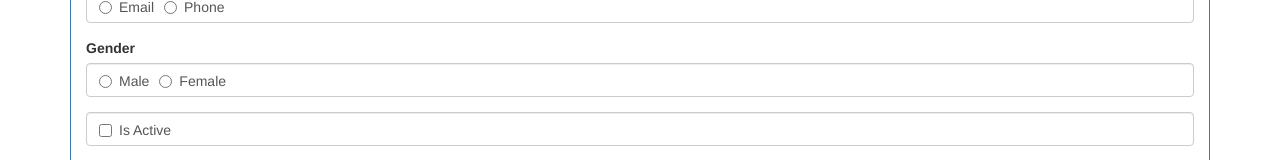
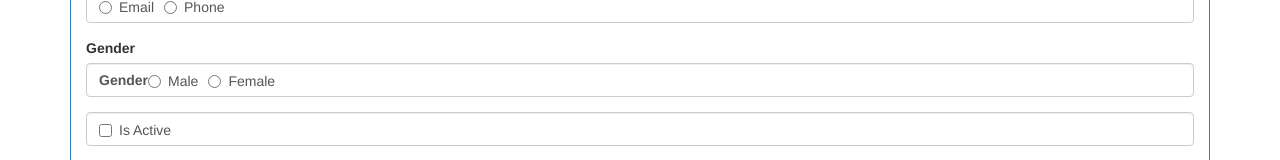
Before and after one commit to LeandroCarolino01/angular-crud, an Angular app: page /create in a window 1280 px wide. Shown: the part 385-545 px from the top of the page. Built offline with nearby package versions, Linux system fonts and the light colour scheme.

Commit message:
radio button validation added

```diff
--- a/src/app/create-employee.component.html
+++ b/src/app/create-employee.component.html
@@ -31,36 +31,40 @@
         <input id="phoneNumber"  [(ngModel)]="employee.phoneNumber" name="phoneNumber" type="text" class="form-control">
       </div>
 
-      <div class="form-group">
+      <div class="form-group" [class.has-error]="contactPreference.touched && contactPreference.invalid">
 
-        <label>Contact Preference</label>
+        <label class="control-label">Contact Preference</label>
 
         <div class="form-control">
           <label class="radio-inline">
-            <input type="radio" name="contactPreference" value="">
+            <input type="radio" required #contactPreference="ngModel" name="contactPreference" [(ngModel)]="employee.contactPreference" value="">
             Email
           </label>
           <label class="radio-inline">
-            <input type="radio" name="contactPreference">
+            <input type="radio"  required #contactPreference="ngModel" name="contactPreference" [(ngModel)]="employee.contactPreference" >
             Phone
           </label>
         </div>
+        <span class="help-block" *ngIf="contactPreference.touched && contactPreference.invalid">Contact preference is required</span>
+
       </div>
 
-      <div class="form-group">
+      <div class="form-group" [class.has-error]="gender.touched && gender.invalid">
 
         <label>Gender</label>
 
         <div class="form-control">
+          <label for="gender" class="control-label">Gender</label>
           <label class="radio-inline">
-            <input type="radio" value="male" name="gender" [(ngModel)]="employee.gender">
+            <input type="radio" required #gender="ngModel" value="male" name="gender" [(ngModel)]="employee.gender">
             Male
           </label>
           <label class="radio-inline">
-            <input type="radio" value="female" name="gender" [(ngModel)]="employee.gender">
+            <input type="radio" required #gender="ngModel" value="female" name="gender" [(ngModel)]="employee.gender">
             Female
           </label>
         </div>
+        <span class="help-block" *ngIf="gender.touched && gender.invalid">Gender is required</span>
       </div>
 
       <div class="form-group">
```
